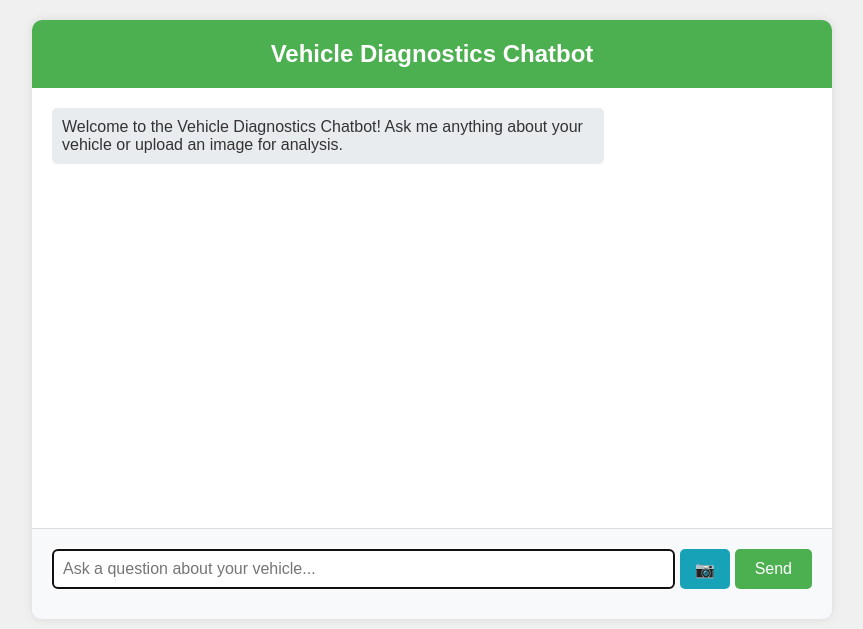
After one commit to Codesandmore/Vehicle-Diagnostics-Chatbot-Cognizant, a Flask app: template templates/index1.html in a window 1280 px wide. The commit adds this page. Shown: the top 629 px of the page, without its empty margins (208-1071 px from the left). Run offline with Flask 3, Linux system fonts and the light colour scheme; the template is opened without the code that fills it, so the values that code supplies are empty; some libraries are stand-ins or nearby versions.

```diff
--- a/nlp/diagnostic_processor.py
+++ b/nlp/diagnostic_processor.py
@@ -312,7 +312,7 @@
 def main():
     """Test the diagnostic processor"""
     # Initialize processor
-    obd_codes_path = os.path.join(os.path.dirname(__file__), '..', 'data', 'obd_codes.json')
+    obd_codes_path = os.path.join(os.path.dirname(__file__), '..', 'data', 'newdata.json')
     processor = DiagnosticProcessor(obd_codes_path)
 
     # Test with sample inputs
--- a/static/script.js
+++ b/static/script.js
@@ -77,9 +77,80 @@
       messageDiv.className += " typing";
       messageDiv.id = "typing-indicator";
     }
-    messageDiv.textContent = text;
+
+    // Convert markdown-style formatting to HTML for bot messages
+    if (sender === "bot" && !isTyping) {
+      messageDiv.innerHTML = formatMarkdown(text);
+    } else {
+      messageDiv.textContent = text;
+    }
+
     chatBox.appendChild(messageDiv);
     chatBox.scrollTop = chatBox.scrollHeight;
+  }
+
+  // Convert markdown-style formatting to HTML
+  function formatMarkdown(text) {
+    let formatted = text;
+
+    // First, escape any existing HTML to prevent injection
+    formatted = formatted.replace(/</g, "&lt;").replace(/>/g, "&gt;");
+
+    // Convert **bold** to <strong>
+    formatted = formatted.replace(/\*\*(.*?)\*\*/g, "<strong>$1</strong>");
+
+    // Convert *italic* (but not if it's part of **bold**)
+    formatted = formatted.replace(/(?<!\*)\*([^*]+?)\*(?!\*)/g, "<em>$1</em>");
+
+    // Convert line breaks to <br>
+    formatted = formatted.replace(/\n/g, "<br>");
+
+    // Handle bullet points with nested structure
+    const lines = formatted.split("<br>");
+    let inList = false;
+    let processedLines = [];
+
+    for (let i = 0; i < lines.length; i++) {
+      let line = lines[i].trim();
+
+      // Check if line starts with bullet point
+      if (line.match(/^\*\s+(.+)/)) {
+        if (!inList) {
+          processedLines.push("<ul>");
+          inList = true;
+        }
+        // Extract content after the asterisk
+        const content = line.replace(/^\*\s+/, "");
+        processedLines.push(`<li>${content}</li>`);
+      } else {
+        // If we were in a list and this line doesn't start with *, close the list
+        if (inList && line !== "") {
+          processedLines.push("</ul>");
+          inList = false;
+        }
+        if (line !== "") {
+          processedLines.push(line);
+        }
+      }
+    }
+
+    // Close list if we end while still in one
+    if (inList) {
+      processedLines.push("</ul>");
+    }
+
+    formatted = processedLines.join("<br>");
+
+    // Clean up extra <br> tags around lists
+    formatted = formatted.replace(/<br><ul>/g, "<ul>");
+    formatted = formatted.replace(/<\/ul><br>/g, "</ul>");
+    formatted = formatted.replace(/<br><li>/g, "<li>");
+    formatted = formatted.replace(/<\/li><br>/g, "</li>");
+
+    // Remove empty <br> tags
+    formatted = formatted.replace(/(<br>){2,}/g, "<br><br>");
+
+    return formatted;
   }
 
   // Add message with image to chat box
--- a/static/style.css
+++ b/static/style.css
@@ -156,3 +156,33 @@
   font-style: italic;
   color: #666;
 }
+
+/* Markdown formatting styles */
+.bot-message strong {
+  font-weight: bold;
+  color: #2c3e50;
+}
+
+.bot-message em {
+  font-style: italic;
+}
+
+.bot-message ul {
+  margin: 10px 0;
+  padding-left: 20px;
+}
+
+.bot-message li {
+  margin: 5px 0;
+  line-height: 1.4;
+}
+
+.bot-message br {
+  line-height: 1.6;
+}
+
+/* Better spacing for formatted content */
+.bot-message p {
+  margin: 8px 0;
+  line-height: 1.5;
+}
--- /dev/null
+++ b/templates/index1.html
@@ -0,0 +1,40 @@
+<!DOCTYPE html>
+<html>
+  <head>
+    <title>Vehicle Diagnostics Chatbot</title>
+    <link
+      rel="stylesheet"
+      type="text/css"
+      href="{{ url_for('static', filename='style.css') }}"
+    />
+  </head>
+  <body>
+    <div class="chat-container">
+      <div class="chat-header">
+        <h1>Vehicle Diagnostics Chatbot</h1>
+      </div>
+      <div class="chat-box" id="chat-box">
+        <!-- Chat messages will be appended here -->
+      </div>
+      <div class="chat-input">
+        <div class="input-section">
+          <input
+            type="text"
+            id="user-input"
+            placeholder="Ask a question about your vehicle..."
+          />
+          <input type="file" id="image-input" accept="image/*" />
+          <button id="image-button" type="button" title="Upload Image">
+            📷
+          </button>
+          <button id="send-button">Send</button>
+        </div>
+        <div id="image-preview" class="image-preview">
+          <img id="preview-img" src="" alt="Preview" />
+          <button id="remove-image" type="button">✕</button>
+        </div>
+      </div>
+    </div>
+    <script src="{{ url_for('static', filename='script.js') }}"></script>
+  </body>
+</html>
```
